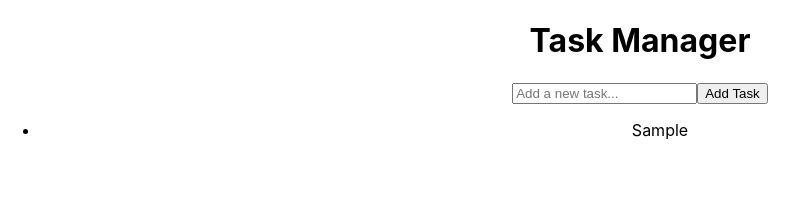
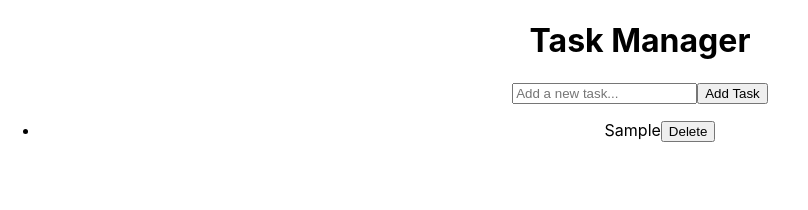
Before and after one commit to Y-L123/task-manager, a React (Create React App) app: page / in a window 1280 px wide. Both pictures are taken after typing "Sample" into the empty fields and a click on the button "Add Task". Shown: the top 210 px of the page, without its empty margins (0-808 px from the left). Built offline with nearby package versions, Linux system fonts and the light colour scheme.

Commit message:
Add delete task functionality

```diff
--- a/src/App.js
+++ b/src/App.js
@@ -36,7 +36,11 @@ function App() {
 
             }}
             >
-              {task.text}
+              <span>{task.text}</span>
+              <button onClick={(e) => {
+                e.stopPropagation();
+                setTasks(tasks.filter((_, i) => i !== index));
+              }}>Delete</button>
               </li>
         ))}
       </ul>
```
